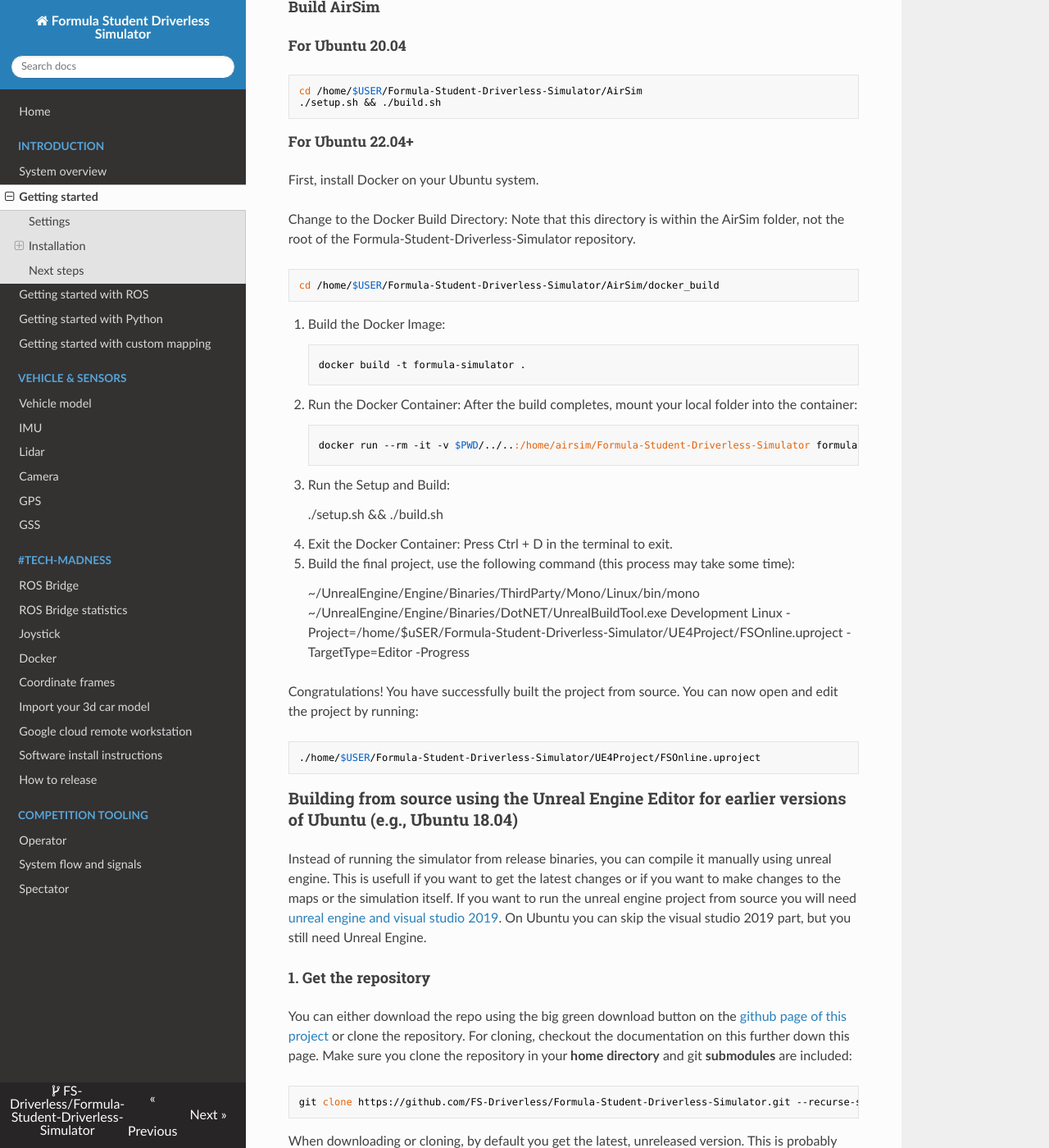
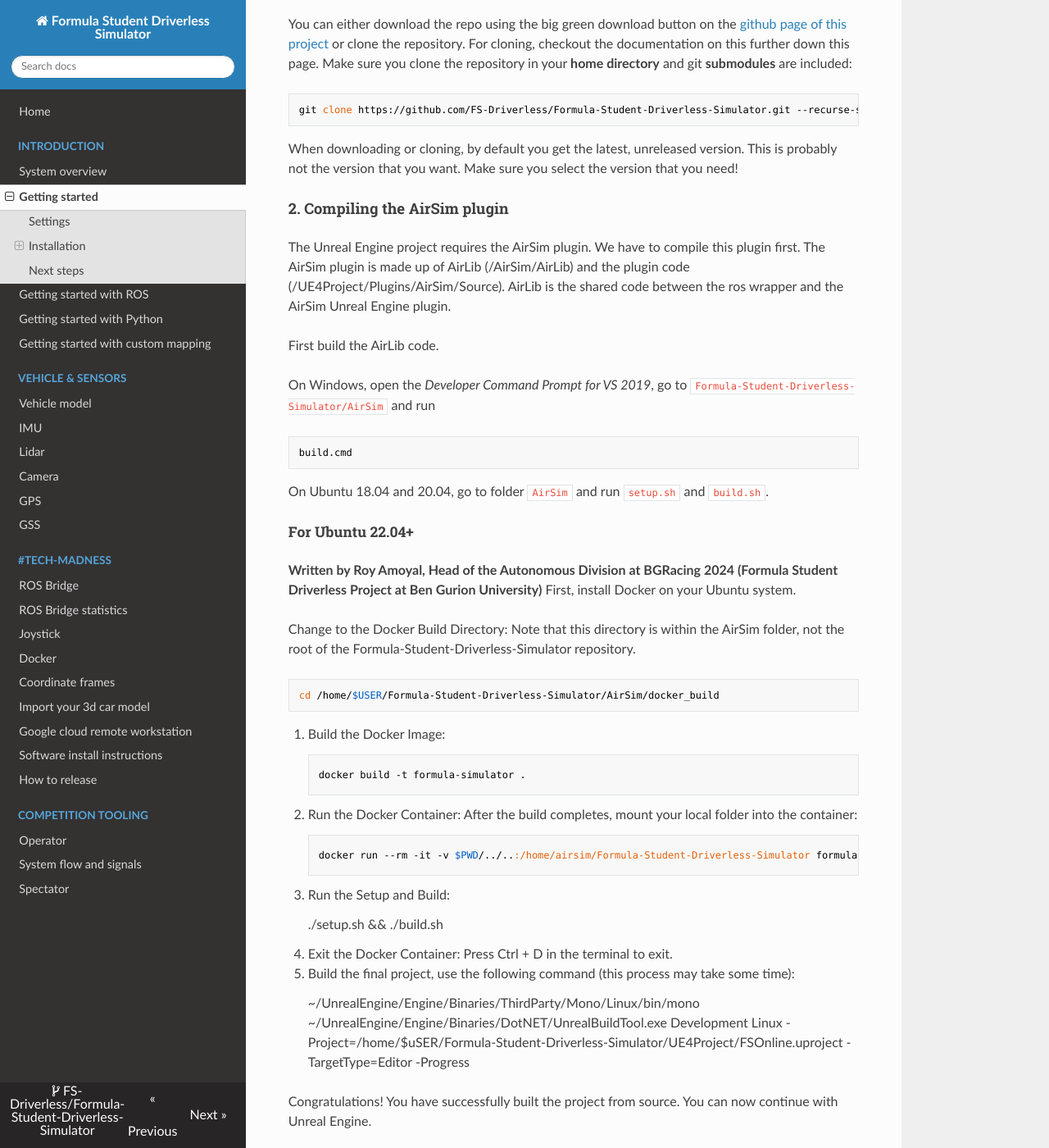
Before and after one commit to FS-Driverless/Formula-Student-Driverless-Simulator, an MkDocs documentation site: the page built from docs/getting-started.md, in a window 1280 px wide and 1400 px high, scrolled down 1639 px. Shown: the whole window at 82% size. Built offline with MkDocs 1.6.1, drawn with Linux system fonts in a browser that asks for light colours; nearby versions of some CDN libraries; some of the changed lines change nothing that is shown; some of the changed text lies outside the part shown.

Commit message:
Move compilation steps to step 2 (build AirSim)

````diff
--- a/docs/getting-started.md
+++ b/docs/getting-started.md
@@ -48,47 +48,7 @@
 
 If all that works, you can continue to [the ROS interface](getting-started-with-ros.md) or [the python interface](getting-started-with-python.md).
 
-### Building from source using the Unreal Engine Editor and Ubuntu 20.04,22.04+
-This guide outlines the steps for building the project from source on Ubuntu 20.04 and 22.04. It should also work for Ubuntu 24.04+, although this has not yet been tested.
-
-**Written by Roy Amoyal, Head of the Autonomous Division at BGRacing 2024 (Formula Student Driverless Project at Ben Gurion University)**
-
-#### Build AirSim
-##### For Ubuntu 20.04
-
-    cd /home/$USER/Formula-Student-Driverless-Simulator/AirSim
-    ./setup.sh && ./build.sh
-
-##### For Ubuntu 22.04+
-First, install Docker on your Ubuntu system.
-
-Change to the Docker Build Directory: Note that this directory is within the AirSim folder, not the root of the Formula-Student-Driverless-Simulator repository.
-
-    cd /home/$USER/Formula-Student-Driverless-Simulator/AirSim/docker_build
-
-1. Build the Docker Image:
-
-        docker build -t formula-simulator .
-
-2. Run the Docker Container: After the build completes, mount your local folder into the container:
-
-        docker run --rm -it -v $PWD/../..:/home/airsim/Formula-Student-Driverless-Simulator formula-simulator
-
-3. Run the Setup and Build:
-
-       ./setup.sh && ./build.sh
-
-4. Exit the Docker Container: Press Ctrl + D in the terminal to exit.
-
-5. Build the final project, use the following command (this process may take some time):
-
-       ~/UnrealEngine/Engine/Binaries/ThirdParty/Mono/Linux/bin/mono ~/UnrealEngine/Engine/Binaries/DotNET/UnrealBuildTool.exe Development Linux -Project=/home/$uSER/Formula-Student-Driverless-Simulator/UE4Project/FSOnline.uproject -TargetType=Editor -Progress
-
-Congratulations! You have successfully built the project from source. You can now open and edit the project by running:
-
-    ./home/$USER/Formula-Student-Driverless-Simulator/UE4Project/FSOnline.uproject
-
-### Building from source using the Unreal Engine Editor for earlier versions of Ubuntu (e.g., Ubuntu 18.04)
+### From source using the Unreal Engine Editor
 Instead of running the simulator from release binaries, you can compile it manually using unreal engine.
 This is usefull if you want to get the latest changes or if you want to make changes to the maps or the simulation itself.
 If you want to run the unreal engine project from source you will need [unreal engine and visual studio 2019](software-install-instructions.md).
@@ -117,7 +77,36 @@
 build.cmd
 ```
 
-On Ubuntu, go to folder `AirSim` and run `setup.sh` and `build.sh`.
+On Ubuntu 18.04 and 20.04, go to folder `AirSim` and run `setup.sh` and `build.sh`.
+
+##### For Ubuntu 22.04+
+**Written by Roy Amoyal, Head of the Autonomous Division at BGRacing 2024 (Formula Student Driverless Project at Ben Gurion University)**
+First, install Docker on your Ubuntu system.
+
+Change to the Docker Build Directory: Note that this directory is within the AirSim folder, not the root of the Formula-Student-Driverless-Simulator repository.
+
+    cd /home/$USER/Formula-Student-Driverless-Simulator/AirSim/docker_build
+
+1. Build the Docker Image:
+
+        docker build -t formula-simulator .
+
+2. Run the Docker Container: After the build completes, mount your local folder into the container:
+
+        docker run --rm -it -v $PWD/../..:/home/airsim/Formula-Student-Driverless-Simulator formula-simulator
+
+3. Run the Setup and Build:
+
+       ./setup.sh && ./build.sh
+
+4. Exit the Docker Container: Press Ctrl + D in the terminal to exit.
+
+5. Build the final project, use the following command (this process may take some time):
+
+       ~/UnrealEngine/Engine/Binaries/ThirdParty/Mono/Linux/bin/mono ~/UnrealEngine/Engine/Binaries/DotNET/UnrealBuildTool.exe Development Linux -Project=/home/$uSER/Formula-Student-Driverless-Simulator/UE4Project/FSOnline.uproject -TargetType=Editor -Progress
+
+Congratulations! You have successfully built the project from source. You can now continue with Unreal Engine.
+
 
 > So what does build.cmd or setup.sh+build.sh do?
   It downloads any nessesary libraries and compiles AirLib.
````
